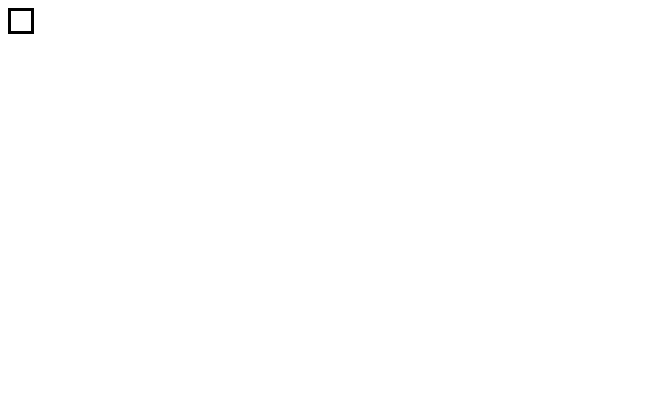
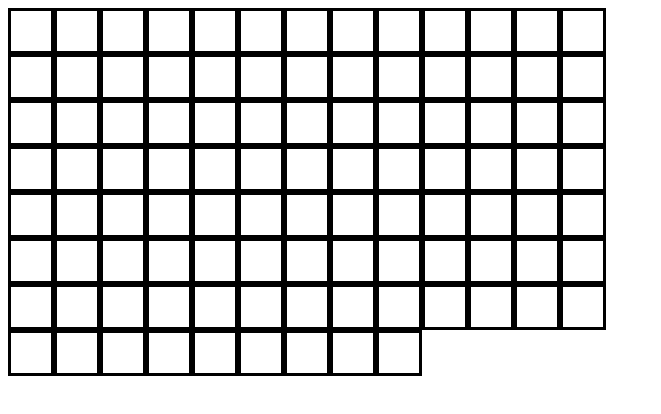
Before and after one commit to Tomo-Sakata/odin-etch-a-sketch, a plain HTML site: page index.html in a window 1280 px wide. Shown: the whole page, without its empty margins (0-661 px from the left). Drawn offline with Linux system fonts and the light colour scheme.

Commit message:
add addEventListener mouseover chane background color

```diff
--- a/index.html
+++ b/index.html
@@ -7,7 +7,7 @@
   <link rel="stylesheet" href="style.css">
 </head>
 <body>
-  <div class="container" width="600" height="600"></div>
+  <div class="container"></div>
 
   <script src="main.js"></script>
 </body>
--- a/main.js
+++ b/main.js
@@ -2,6 +2,17 @@
 
 //create square
 const container = document.querySelector(".container");
+
+for(let i = 0; i < 100; i++){
 const square = document.createElement("div");
+square.classList.add("square");
 container.appendChild(square);
-square.classList.add("square")
+console.log(container);
+}
+
+const squareDivs = document.querySelectorAll(".square");
+squareDivs.forEach(function (squareDiv){
+squareDiv.addEventListener('mouseover',function () {
+  squareDiv.style.backgroundColor = "red";
+})
+});
--- a/style.css
+++ b/style.css
@@ -1,6 +1,13 @@
+.container{
+  display: flex;
+  flex-wrap: wrap;
+  width: 640px;
+
+}
+
 .square{
-  height: 20px;
-  width: 20px;
+  height: 40px;
+  width: 40px;
   background-color: white;
   border-color: black;
   border: solid;
```
